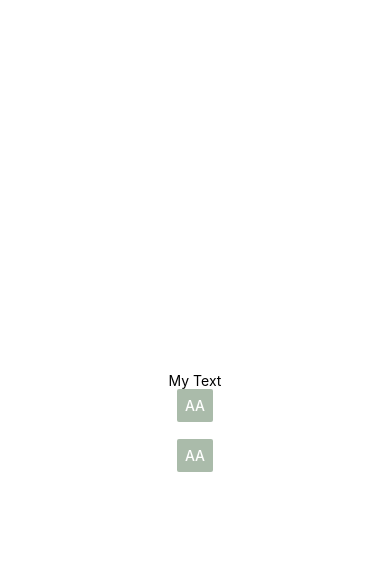
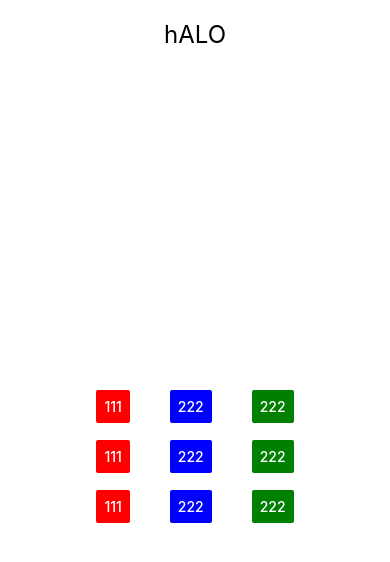
Before and after one commit to zakiburnama/reactNative_memoryGame, a React Native app: screen / in a window 390 px wide. Shown: the top 562 px of the page. Built offline with nearby package versions, Linux system fonts and the light colour scheme.

Commit message:
tampilan button

```diff
--- a/App.js
+++ b/App.js
@@ -1,90 +1,78 @@
 import React, { Component } from 'react';
 
-import { Button, Text, View, Alert } from 'react-native';
-import { extend } from './node_modules/dayjs/index';
+import {View, Text, Button, Alert} from 'react-native';
 
-export default class HelloWorldApp extends Component {
-    state = {
-        text: 'My Text', random: 5,
-        charData: ['A', 'B', 'C', 'D', 'E'],
-        topFirstChar: 0, topSecondChar: 0,
-        botFirstChar: 0, botSecondChar: 0,
-
-        topButtonText: 'AA',
-        botButtonText: 'AA'
-    }
-
-    onPressTop = () => {
-
-        var topValue = this.state.topFirstChar + this.state.topSecondChar;
-        var botValue = this.state.botFirstChar + this.state.botSecondChar;
+class App extends Component {
+  constructor(props) {
+    super(props);
+    this.state = {
+    };
+  }
 
 
-        if (topValue > botValue) {
-            this.setState({ text: 'Benar' })
-        }
-        else {
-            this.setState({ text: 'Salah' })
-        }
-        this.testRandom()
-    }
+  render() {
+    return (
+      <View style={{flex: 1, padding:0}}>
 
-    onPressBot = () => {
-        var topValue = this.state.topFirstChar + this.state.topSecondChar;
-        var botValue = this.state.botFirstCHar + this.state.botSecondChar;
-        if (topValue < botValue) {
-            this.setState({ text: 'Benar' })
-        }
-        else {
-            this.setState({ text: 'Salah' })
-        }
-        this.testRandom()
-    }
+        {/* AppBar */}
+        <View style={{
+          backgroundColor: 'white',
+          paddingVertical: 20,
+          elevation: 2,
+          }}>
+
+          {/* <Text style={{fontSize: 24, textAlign: 'center'}}>hALO</Text> */}
+          <Text style={{fontSize: 24, textAlign: 'center'}}>hALO</Text>
+
+        </View>
+
+        {/* BUTTONS */}
+        <View style={{
+          flex: 1,
+          flexDirection: 'row',
+          backgroundColor: 'white',
+          marginHorizontal: 0,
+          justifyContent: 'center', // kontrol vertikal
+          alignItems: "center",     // kontrol horizontal
+          }}>
+
+          <View style={{marginHorizontal: 20}}>
+
+            <Button title='111' color={'red'}/>
+            <Text>{"\n"}</Text>
+            <Button title='111' color={'red'}/>
+            <Text>{"\n"}</Text>
+            <Button title='111' color={'red'}/>
+
+          </View>
+
+          <View style={{marginHorizontal: 20}}>
+
+            <Button title='222' color={'blue'}/>
+            <Text>{"\n"}</Text>
+            <Button title='222' color={'blue'}/>
+            <Text>{"\n"}</Text>
+            <Button title='222' color={'blue'}/>
+
+          </View>
+
+          <View style={{marginHorizontal: 20}}>
+
+            <Button title='222' color={'green'}/>
+            <Text>{"\n"}</Text>
+            <Button title='222' color={'green'}/>
+            <Text>{"\n"}</Text>
+            <Button title='222' color={'green'}/>
+
+          </View>
 
 
-    testRandom = () => {
+        </View>
 
-        this.setState({
-            topFirstChar: parseInt(Math.random() * 5, 10),
-            topSecondChar: parseInt(Math.random() * 5, 10),
+      </View>
+    );
+  }
+};
 
-            botFirstChar: parseInt(Math.random() * 5, 10),
-            botSecondChar: parseInt(Math.random() * 5, 10),
 
-            topButtonText: this.state.charData[this.state.topFirstChar] + this.state.charData[this.state.topSecondChar],
-            botButtonText: this.state.charData[this.state.botFirstChar] + this.state.charData[this.state.botSecondChar]
-            //topButtonText: 'AA',
-            //botButtonText: 'CC'
-
-        })
-    }
-
-    render() {
-        return (
-            <View
-                style={{
-                    flex: 1,
-                    justifyContent: "center",
-                    alignItems: "center"
-                }}>
-                <Text> {this.state.text} </Text>
-                <Button
-                    onPress={this.onPressTop}
-
-                    title={this.state.topButtonText}
-                    color="#AABBAA"
-                />
-
-                <Text>{"\n"}</Text>
-
-                <Button
-                    onPress={this.onPressBot}
-
-                    title={this.state.botButtonText}
-                    color="#AABBAA"
-                />
-
-            </View>
-        )
-    }
-}
+export default App;
```
